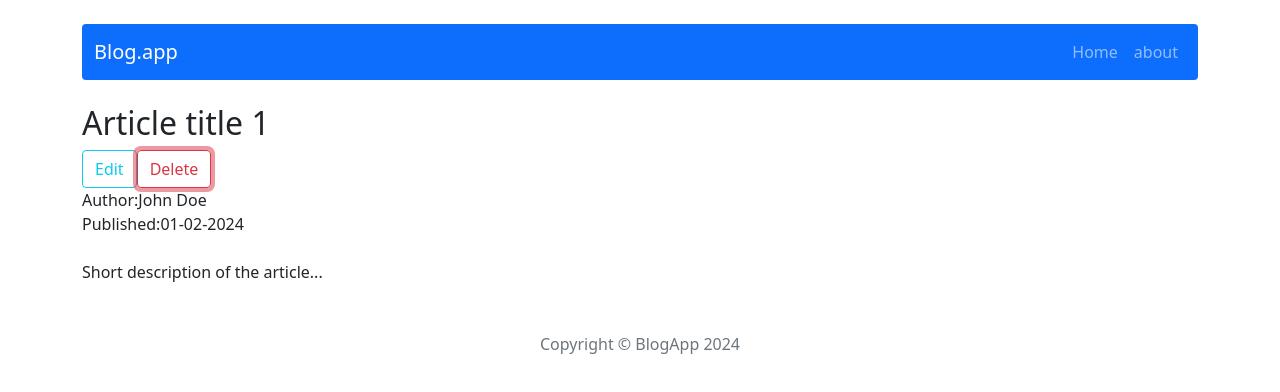
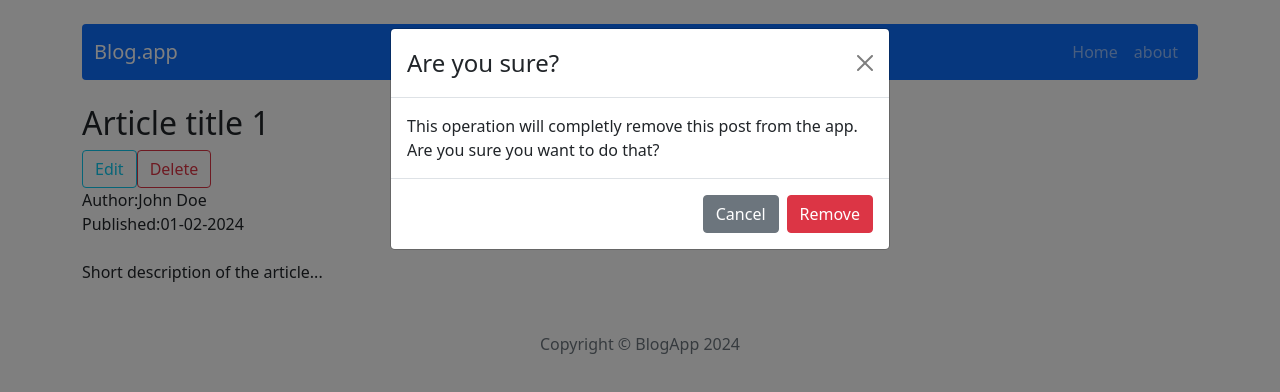
Before and after one commit to MichalWiaderkowicz/react-bolg, a React (Create React App) app: page /post/1 in a window 1280 px wide. Both pictures are taken after a click on the button "Delete". Shown: the top 392 px of the page. Built offline with nearby package versions, Linux system fonts and the light colour scheme.

Commit message:
modal and func. postRemove

```diff
--- a/src/components/pages/post/post.js
+++ b/src/components/pages/post/post.js
@@ -1,12 +1,25 @@
-import { useSelector } from "react-redux";
-import { getPost } from "../../../redux/postsRedux";
-import { Button } from "react-bootstrap";
-import { NavLink } from "react-router-dom";
+import { useDispatch, useSelector } from "react-redux";
+import { getPost, postRemove } from "../../../redux/postsRedux";
+import { Button, Modal } from "react-bootstrap";
+import { NavLink, Navigate } from "react-router-dom";
+import { useState } from "react";
 
 const Post = () => {
+  const dispatch = useDispatch();
   const pathId = window.location.pathname.split("/").filter(Boolean).pop();
   const post = useSelector((state) => getPost(state, pathId));
+  const [showModal, setShowModal] = useState(false);
 
+  const handleCloseModal = () => setShowModal(false);
+  const handleShowModal = () => setShowModal(true);
+
+  const modalPostRemove = (e) => {
+    e.preventDefault();
+    dispatch(postRemove(pathId));
+  };
+
+  if (!post) return <Navigate to="/" />;
+  else
     return (
       <article>
         <div>
@@ -18,7 +31,9 @@ const Post = () => {
           >
             Edit
           </Button>
-        <Button variant="outline-danger">Delete</Button>
+          <Button variant="outline-danger" onClick={handleShowModal}>
+            Delete
+          </Button>
         </div>
         <div>
           <p className="mb-0">
@@ -32,6 +47,28 @@ const Post = () => {
           <br />
           <p className="mb-0">{post.shortDescription}</p>
         </div>
+        <Modal
+          show={showModal}
+          onHide={handleCloseModal}
+          backdrop="static"
+          keyboard={false}
+        >
+          <Modal.Header closeButton>
+            <Modal.Title>Are you sure?</Modal.Title>
+          </Modal.Header>
+          <Modal.Body>
+            This operation will completly remove this post from the app. Are you
+            sure you want to do that?
+          </Modal.Body>
+          <Modal.Footer>
+            <Button variant="secondary" onClick={handleCloseModal}>
+              Cancel
+            </Button>
+            <Button variant="danger" onClick={modalPostRemove}>
+              Remove
+            </Button>
+          </Modal.Footer>
+        </Modal>
       </article>
     );
 };
--- a/src/redux/postsRedux.js
+++ b/src/redux/postsRedux.js
@@ -7,6 +7,7 @@ const createActionName = (actionName) => `app/posts/${actionName}`;
 const POST_REMOVE = createActionName("POST_REMOVE");
 
 // action creators
+export const postRemove = (payload) => ({ type: POST_REMOVE, payload });
 const postsReducer = (statePart = [], action) => {
   switch (action.type) {
     case POST_REMOVE:
```
Lines whose indentation alone changed are shown as unchanged.
